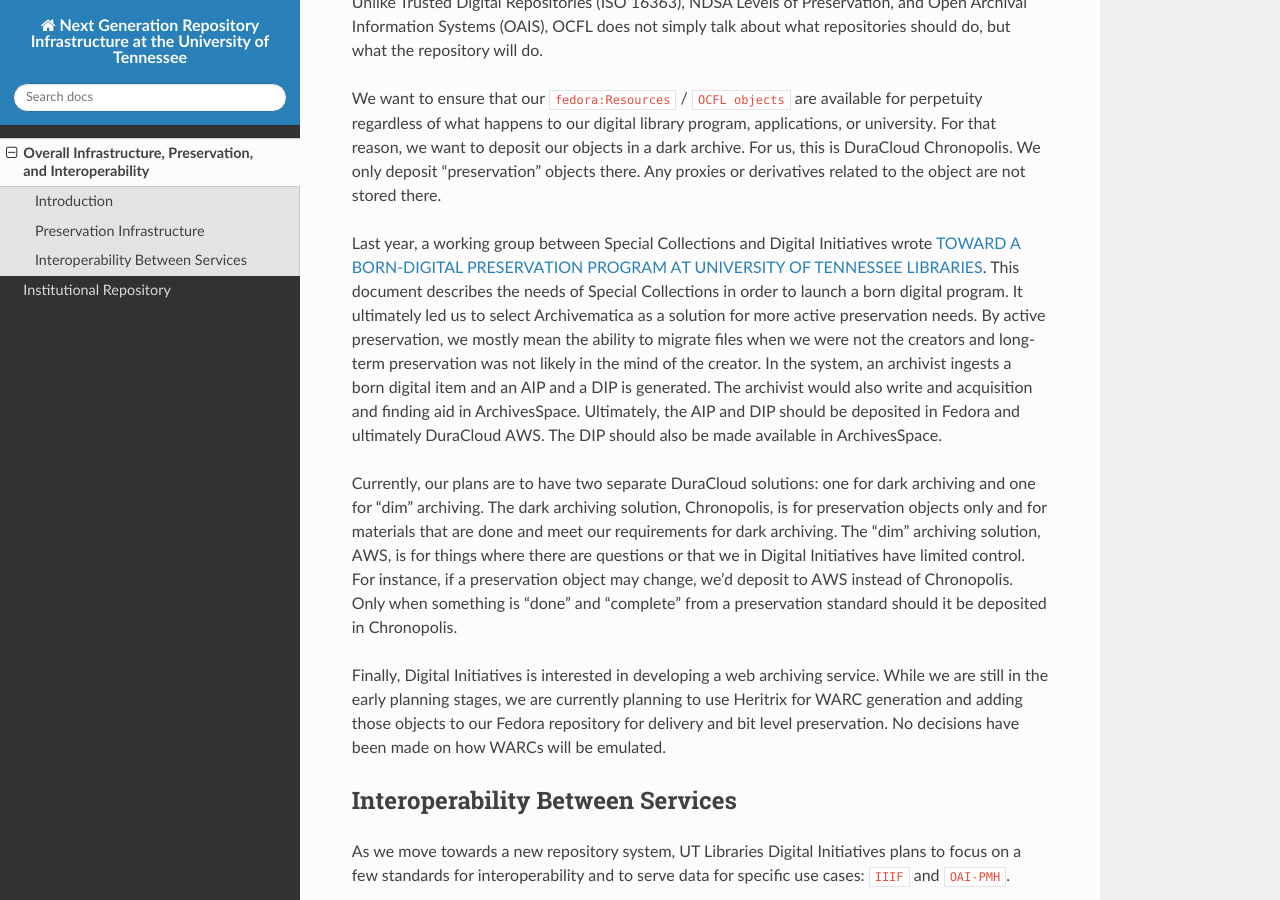
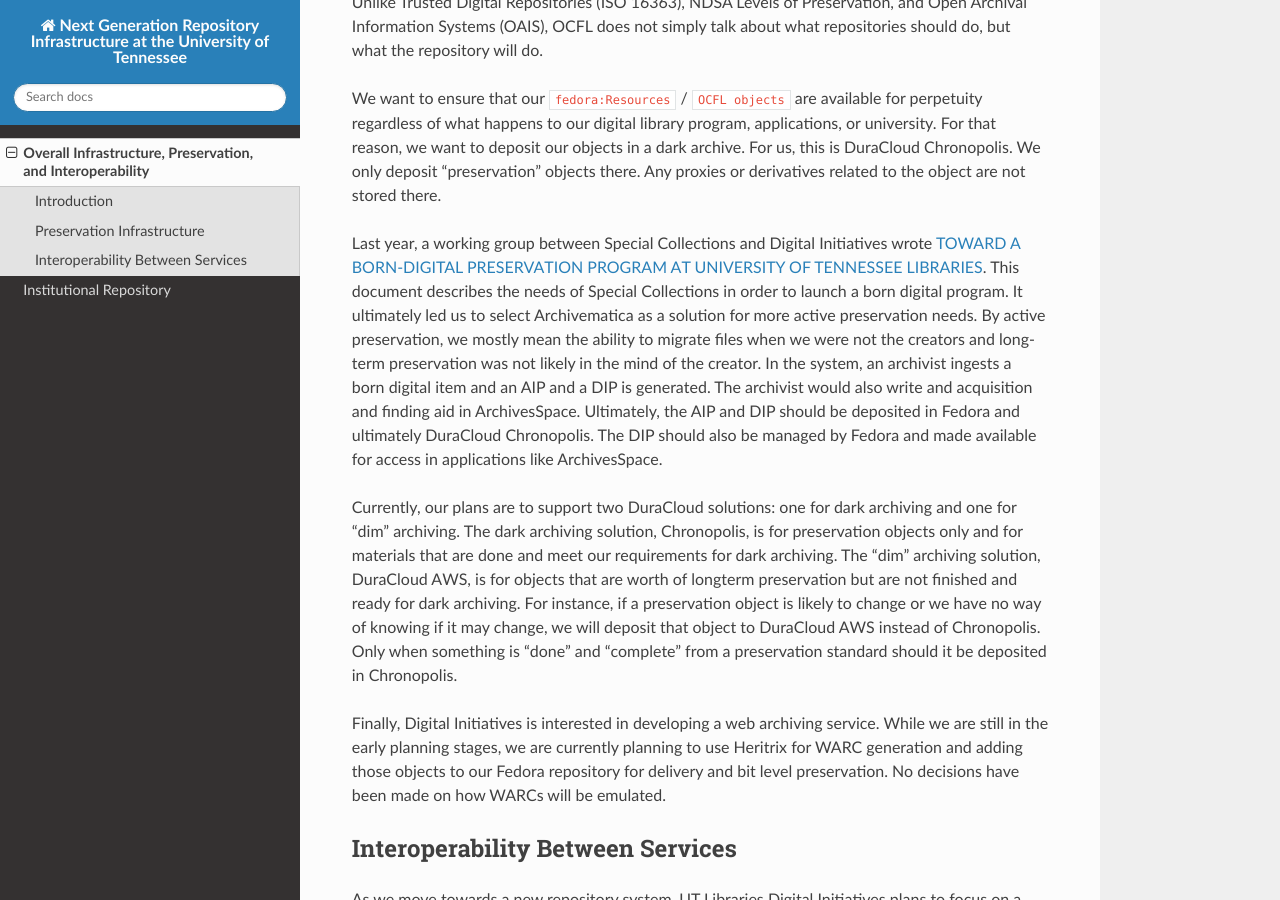
Before and after one commit to markpbaggett/marks_ir_proposal, a Sphinx documentation site: the page built from docs/source/contents/0_Repository_Infrastructure.rst, in a window 1280 px wide and 900 px high, scrolled down 2613 px. Built offline with Sphinx 7.4.7 and the Read the Docs theme 2.0.0, drawn with Linux system fonts in a browser that asks for light colours; some of the changed text lies outside the part shown.

Commit message:
Fix AWS.

```diff
--- a/docs/source/contents/0_Repository_Infrastructure.rst
+++ b/docs/source/contents/0_Repository_Infrastructure.rst
@@ -6,7 +6,7 @@
 
 As we set out to develop our next generation repository infrastructure, the University of Tennessee Libraries intends to launch
 two new repository applications (one for digital collections and one as an institutional repository). We intend for
-these applications to serve content to a variety of other systems.
+these applications to serve content to and interoperate with a variety of other systems.
 
 .. image:: ../images/overall_overview.png
 
@@ -64,13 +64,15 @@
 ability to migrate files when we were not the creators and long-term preservation was not likely in the mind of the
 creator.  In the system, an archivist ingests a born digital item and an AIP and a DIP is generated.  The archivist
 would also write and acquisition and finding aid in ArchivesSpace. Ultimately, the AIP and DIP should be deposited in
-Fedora and ultimately DuraCloud AWS. The DIP should also be made available in ArchivesSpace.
+Fedora and ultimately DuraCloud Chronopolis. The DIP should also be managed by Fedora and made available for access in
+applications like ArchivesSpace.
 
-Currently, our plans are to have two separate DuraCloud solutions:  one for dark archiving and one for "dim" archiving.
+Currently, our plans are to support two DuraCloud solutions:  one for dark archiving and one for "dim" archiving.
 The dark archiving solution, Chronopolis, is for preservation objects only and for materials that are done and meet our
-requirements for dark archiving.  The "dim" archiving solution, AWS, is for things where there are questions or that we
-in Digital Initiatives have limited control.  For instance, if a preservation object may change, we'd deposit to AWS
-instead of Chronopolis.  Only when something is "done" and "complete" from a preservation standard should it be deposited
+requirements for dark archiving.  The "dim" archiving solution, DuraCloud AWS, is for objects that are worth of longterm preservation
+but are not finished and ready for dark archiving.  For instance, if a preservation object is likely to change or we have
+no way of knowing if it may change, we will deposit that object to DuraCloud AWS instead of Chronopolis.  Only when
+something is "done" and "complete" from a preservation standard should it be deposited
 in Chronopolis.
 
 Finally, Digital Initiatives is interested in developing a web archiving service.  While we are still in the early
```
